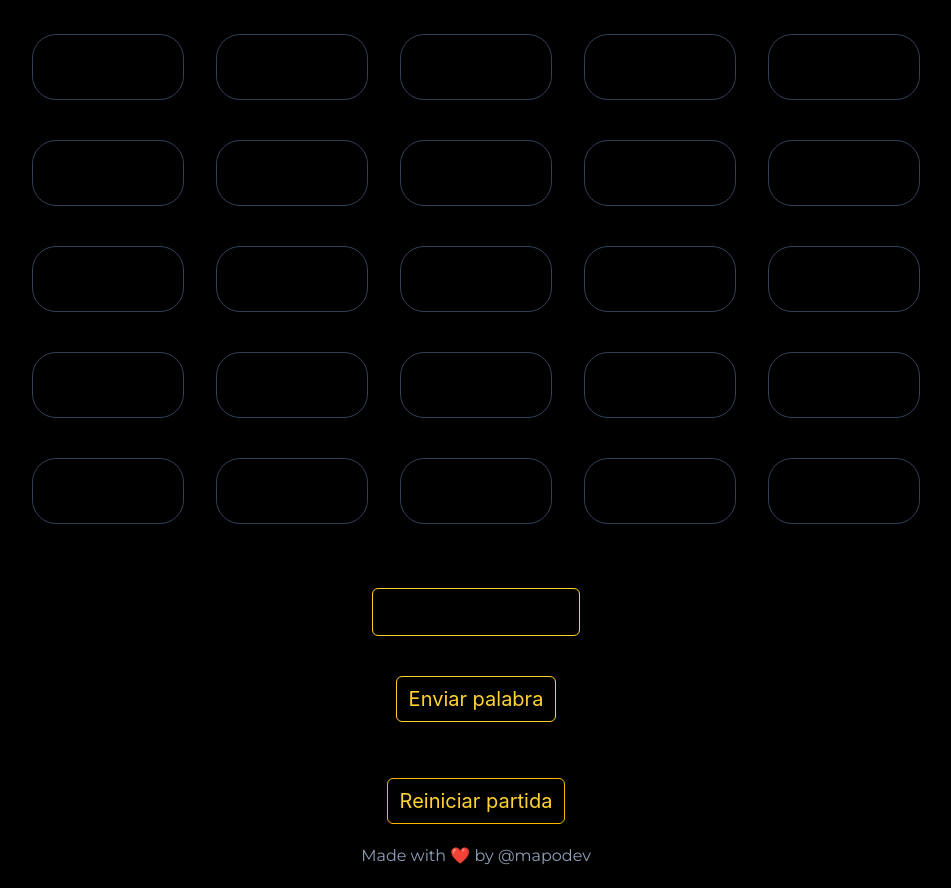
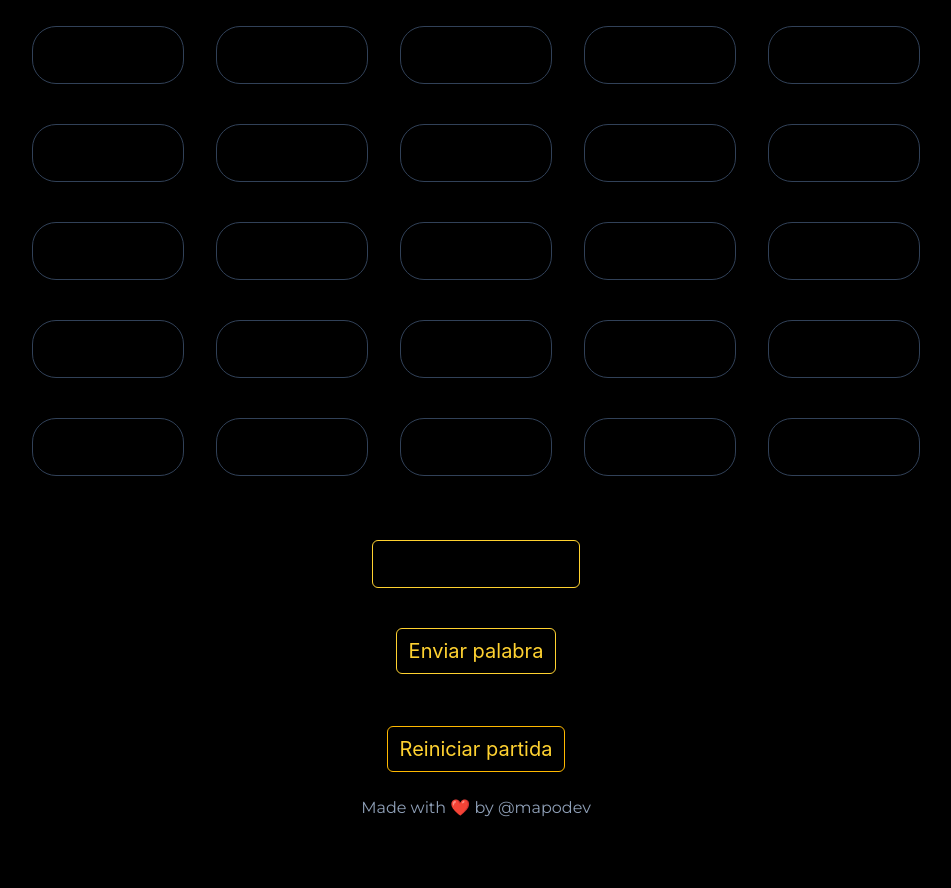
Before and after one commit to mario4off/wordle, a React (Vite) app: page / in a window 1280 px wide. Shown: the part 260-1148 px from the top of the page, without its empty margins (164-1115 px from the left). After the commit the page ends 1100 px from the top, so only its background shows below. Built offline with nearby package versions, Linux system fonts and the light colour scheme.

Commit message:
fix: adjust margin in GuessForm and RestartGameButton components for improved layout

```diff
--- a/src/components/guess-form.tsx
+++ b/src/components/guess-form.tsx
@@ -18,7 +18,7 @@ export default function GuessForm({
   const [value, setValue] = useState("");
   return (
     <form
-      className="flex items-center mb-6 gap-2 flex-col md:gap-10 mt-8"
+      className="flex items-center mb-4 gap-2 flex-col md:gap-10 mt-8"
       action={handleSubmit}
     >
       <input
--- a/src/components/restart-game-button.tsx
+++ b/src/components/restart-game-button.tsx
@@ -6,7 +6,7 @@ export default function RestartGameButton({
   return (
     <button
       onClick={() => restart()}
-      className="text-amber-300 cursor-pointer text-md md:text-xl border border-amber-400 px-3 p-2 rounded-md hover:bg-amber-900"
+      className="text-amber-300 cursor-pointer text-md my-1 md:text-xl border border-amber-400 px-3 p-2 rounded-md hover:bg-amber-900"
     >
       Reiniciar partida
     </button>
--- a/src/components/words-grid.tsx
+++ b/src/components/words-grid.tsx
@@ -81,7 +81,7 @@ export default function WordsGrid({
 
             return (
               <div
-                className={`${defineCellStyle(char, currentWord.split("")[index], letters)} bg-black flex justify-center items-center border rounded-3xl p-3 px-6 md:px-16  w-auto md:min-w-38`}
+                className={`${defineCellStyle(char, currentWord.split("")[index], letters)} bg-black flex justify-center items-center border rounded-3xl px-8 md:px-16 py-2  w-min-32 md:min-w-38`}
                 key={`${rowIndex}-${index}`}
               >
                 <p className="text-base md:text-2xl min-h-4 md:min-h-10 text-white text-center text-extrabold">
```
